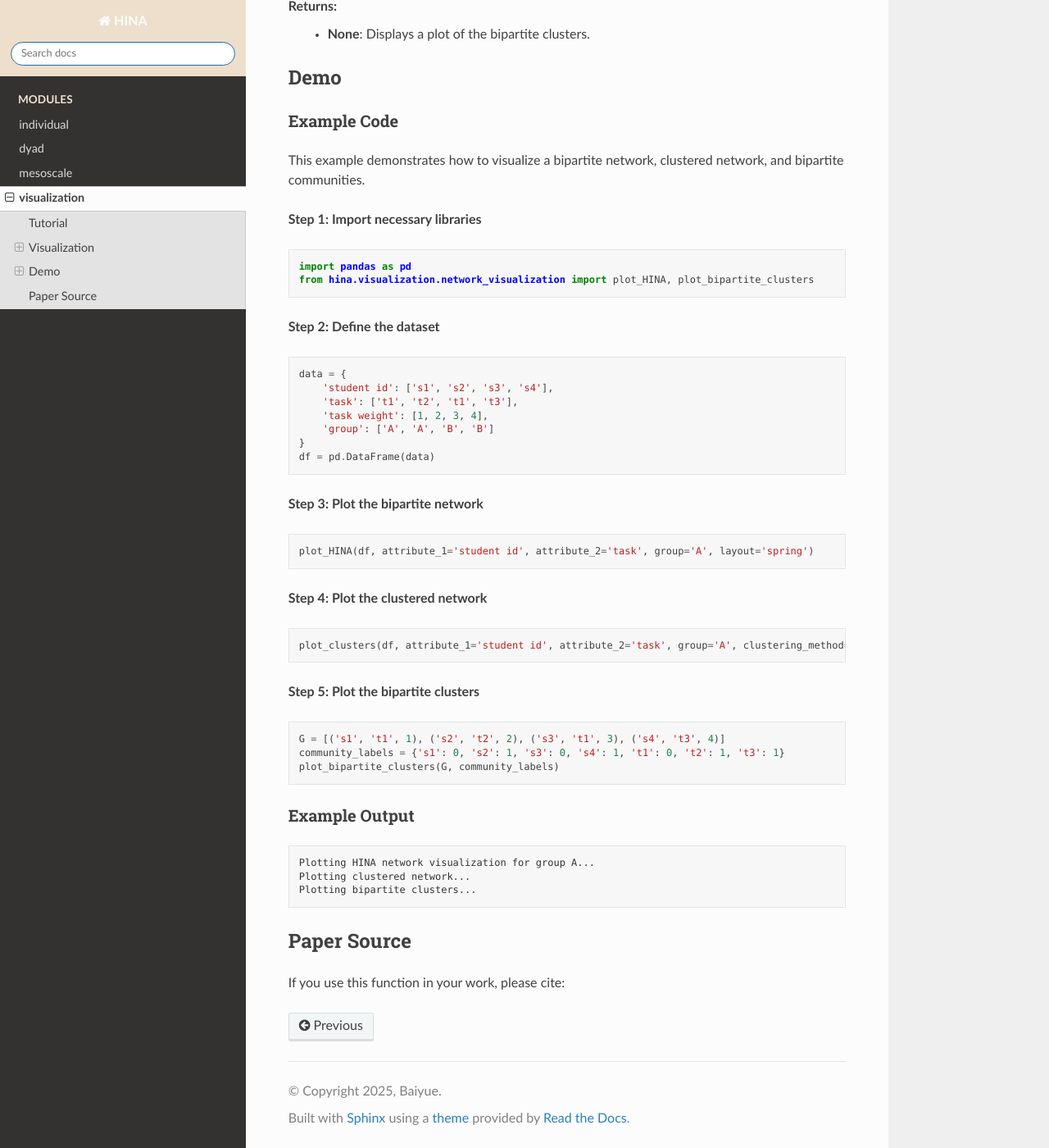
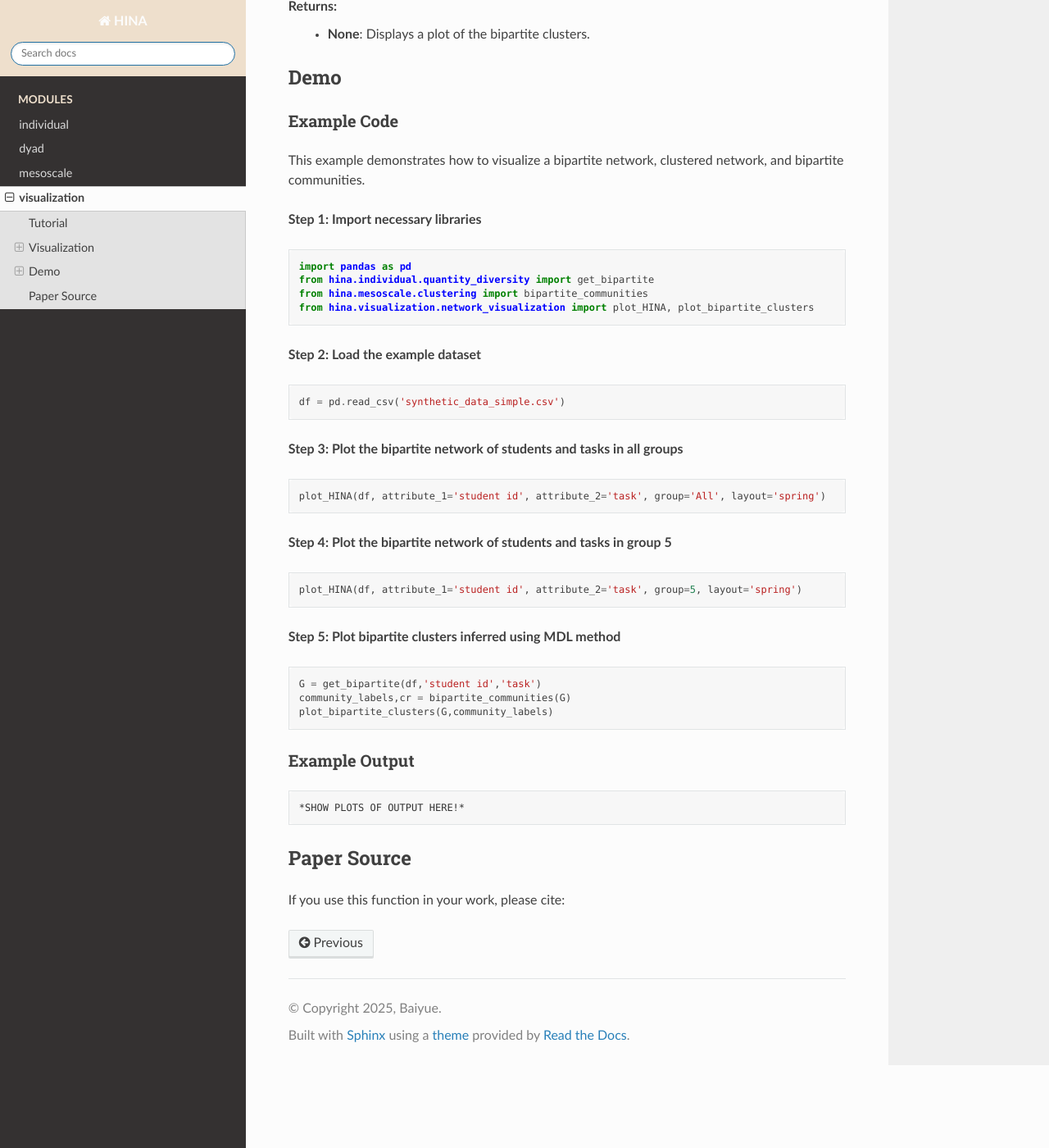
Before and after one commit to etShaw-zh/HINA, a Sphinx documentation site: the page built from Documentation/Modules/visualization.rst, in a window 1280 px wide and 1400 px high, scrolled down 2484 px. Shown: the whole window at 82% size. Built offline with Sphinx 7.4.7 and the Read the Docs theme 3.1.0, drawn with Linux system fonts in a browser that asks for light colours; formulas are drawn with MathJax 3; pages that are not in the unit, such as notebooks, are missing from menus.

Commit message:
Update visualization.rst

```diff
--- a/Documentation/Modules/visualization.rst
+++ b/Documentation/Modules/visualization.rst
@@ -127,48 +127,42 @@ This example demonstrates how to visualize a bipartite network, clustered networ
 .. code-block:: python
 
     import pandas as pd
+    from hina.individual.quantity_diversity import get_bipartite
+    from hina.mesoscale.clustering import bipartite_communities
     from hina.visualization.network_visualization import plot_HINA, plot_bipartite_clusters
 
-**Step 2: Define the dataset**
+**Step 2: Load the example dataset**
 
 .. code-block:: python
 
-    data = {
-        'student id': ['s1', 's2', 's3', 's4'],
-        'task': ['t1', 't2', 't1', 't3'],
-        'task weight': [1, 2, 3, 4],
-        'group': ['A', 'A', 'B', 'B']
-    }
-    df = pd.DataFrame(data)
+    df = pd.read_csv('synthetic_data_simple.csv')
 
-**Step 3: Plot the bipartite network**
+**Step 3: Plot the bipartite network of students and tasks in all groups**
 
 .. code-block:: python
 
-    plot_HINA(df, attribute_1='student id', attribute_2='task', group='A', layout='spring')
+    plot_HINA(df, attribute_1='student id', attribute_2='task', group='All', layout='spring')
 
-**Step 4: Plot the clustered network**
+**Step 4: Plot the bipartite network of students and tasks in group 5**
 
 .. code-block:: python
 
-    plot_clusters(df, attribute_1='student id', attribute_2='task', group='A', clustering_method='modularity')
+    plot_HINA(df, attribute_1='student id', attribute_2='task', group=5, layout='spring')
 
-**Step 5: Plot the bipartite clusters**
+**Step 5: Plot bipartite clusters inferred using MDL method**
 
 .. code-block:: python
 
-    G = [('s1', 't1', 1), ('s2', 't2', 2), ('s3', 't1', 3), ('s4', 't3', 4)]
-    community_labels = {'s1': 0, 's2': 1, 's3': 0, 's4': 1, 't1': 0, 't2': 1, 't3': 1}
-    plot_bipartite_clusters(G, community_labels)
+   G = get_bipartite(df,'student id','task')
+   community_labels,cr = bipartite_communities(G)
+   plot_bipartite_clusters(G,community_labels)
 
 Example Output
 --------------
 
 .. code-block:: console
 
-    Plotting HINA network visualization for group A...
-    Plotting clustered network...
-    Plotting bipartite clusters...
+    *SHOW PLOTS OF OUTPUT HERE!*
 
 Paper Source
 ============
```
